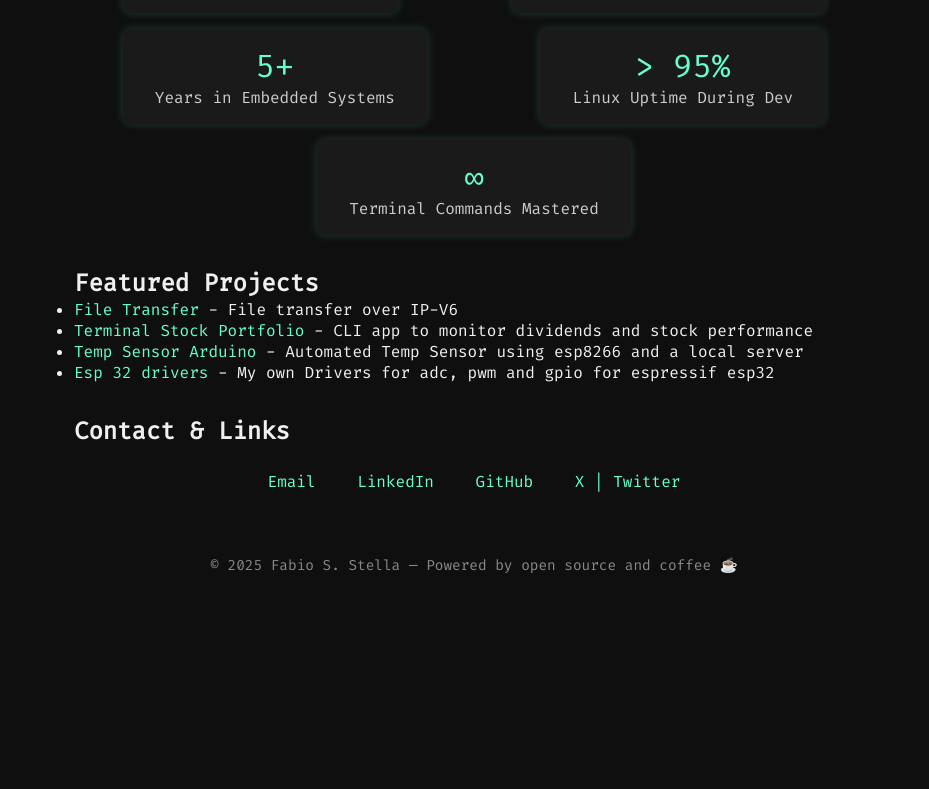
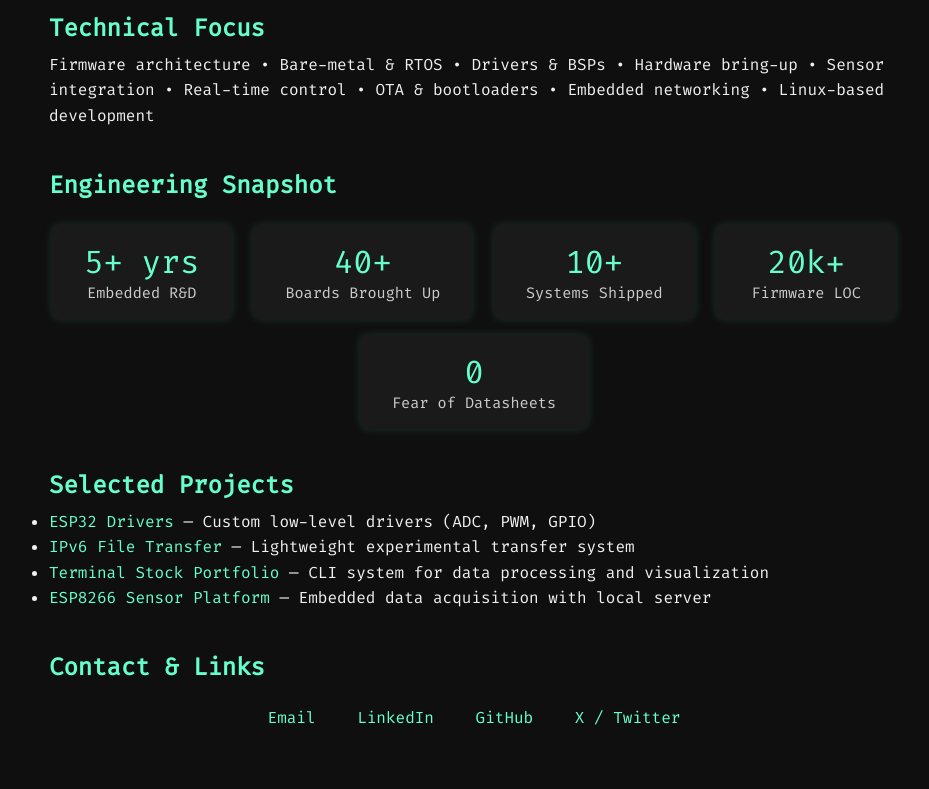
Before and after one commit to Gedankenn/Gedankenn, a plain HTML site: page index.html in a window 1280 px wide. Shown: the part 760-1549 px from the top of the page, without its empty margins (166-1095 px from the left). Before the commit the page ends 1367 px from the top, so only its background shows below. Drawn offline with Linux system fonts and the light colour scheme.

Commit message:
update bio

```diff
--- a/index.html
+++ b/index.html
@@ -3,7 +3,7 @@
 <head>
   <meta charset="UTF-8" />
   <meta name="viewport" content="width=device-width, initial-scale=1.0" />
-  <title>Fabio S. Stella | Embedded Systems Engineer</title>
+  <title>Fabio S. Stella | R&D Firmware Engineer</title>
   <link href="https://fonts.googleapis.com/css2?family=Fira+Code&display=swap" rel="stylesheet" />
   <style>
     * {
@@ -30,8 +30,15 @@
       margin-top: 0.5rem;
     }
     section {
-      max-width: 800px;
-      margin: 0 auto 2rem;
+      max-width: 850px;
+      margin: 0 auto 2.5rem;
+    }
+    h2 {
+      color: #66ffcc;
+      margin-bottom: 0.5rem;
+    }
+    p, li {
+      line-height: 1.6;
     }
     a {
       color: #66ffcc;
@@ -51,7 +58,7 @@
       display: flex;
       flex-wrap: wrap;
       justify-content: space-around;
-      margin-top: 2rem;
+      margin-top: 1.5rem;
       gap: 1rem;
     }
     .metric-box {
@@ -59,14 +66,15 @@
       padding: 1rem 2rem;
       border-radius: 8px;
       text-align: center;
-      box-shadow: 0 0 10px rgba(102, 255, 204, 0.2);
+      box-shadow: 0 0 10px rgba(102, 255, 204, 0.15);
+      min-width: 180px;
     }
     .metric-number {
       font-size: 2rem;
       color: #66ffcc;
     }
     .metric-label {
-      font-size: 1rem;
+      font-size: 0.95rem;
       color: #ccc;
     }
     footer {
@@ -78,59 +86,69 @@
   </style>
 </head>
 <body>
+
   <div style="text-align:center; margin-bottom: 2rem;">
     <a href="https://git.io/typing-svg">
-      <img src="https://readme-typing-svg.herokuapp.com?font=Fira+Code&duration=2000&pause=100&center=true&vCenter=true&multiline=true&width=720&height=175&lines=Gui's+are+a+lie%2C+they+are+just+front-ends+to+the+shell.;Through+the+shell%2C+I+gain+sudo.;Through+sudo%2C+I+gain+power.;Through+power%2C+I+gain+root.;Through+root%2C+my+chains+are+broken.;uid%3D0+shall+free+me...." alt="Typing SVG" />
+      <img src="https://readme-typing-svg.herokuapp.com?font=Fira+Code&duration=2000&pause=100&center=true&vCenter=true&multiline=true&width=720&height=175&lines=GUIs+are+a+lie%2C+they+are+just+front-ends+to+the+shell.;Through+the+shell%2C+I+gain+sudo.;Through+sudo%2C+I+gain+power.;Through+power%2C+I+gain+root.;Through+root%2C+my+chains+are+broken.;uid%3D0+shall+set+me+free...." alt="Typing SVG" />
     </a>
   </div>
 
   <header>
     <h1>Fabio S. Stella</h1>
-    <div class="subtitle">Computer Engineer • Embedded Systems Enthusiast • Linux Power User</div>
+    <div class="subtitle">R&D Firmware Engineer • Embedded Systems • Linux Power User</div>
   </header>
 
   <section>
     <h2>About Me</h2>
     <p>
-      Hi! I'm Fabio, an embedded systems engineer passionate about real-time systems, hardware-software integration, and all things Linux.
-      I currently work at Progress Rail, where I develop mission-critical embedded software for the railway industry.
+      I'm Fabio, a Computer Engineer working with R&D-oriented embedded systems, specialized in firmware, low-level software, and hardware–software co-design.
+      I currently work at <strong>Autenpro</strong>, developing embedded solutions for agricultural machinery, focused on sensing, automation, and real-time control.
+      <br><br>
+      I work close to the hardware: system bring-up, driver development, communication stacks, and firmware architecture.
+      Comfortable with oscilloscopes, logic analyzers, datasheets, and Linux terminals.
     </p>
   </section>
 
   <section>
-    <h2>Work Metrics</h2>
+    <h2>Technical Focus</h2>
+    <p>
+      Firmware architecture • Bare-metal & RTOS • Drivers & BSPs • Hardware bring-up • Sensor integration • Real-time control • OTA & bootloaders • Embedded networking • Linux-based development
+    </p>
+  </section>
+
+  <section>
+    <h2>Engineering Snapshot</h2>
     <div class="metrics">
       <div class="metric-box">
-        <div class="metric-number">20K+</div>
-        <div class="metric-label">Lines of C/C++ Written</div>
+        <div class="metric-number">5+ yrs</div>
+        <div class="metric-label">Embedded R&D</div>
       </div>
       <div class="metric-box">
         <div class="metric-number">40+</div>
-        <div class="metric-label">Embedded Boards Programmed</div>
+        <div class="metric-label">Boards Brought Up</div>
       </div>
       <div class="metric-box">
-        <div class="metric-number">5+</div>
-        <div class="metric-label">Years in Embedded Systems</div>
+        <div class="metric-number">10+</div>
+        <div class="metric-label">Systems Shipped</div>
       </div>
       <div class="metric-box">
-        <div class="metric-number">> 95%</div>
-        <div class="metric-label">Linux Uptime During Dev</div>
+        <div class="metric-number">20k+</div>
+        <div class="metric-label">Firmware LOC</div>
       </div>
       <div class="metric-box">
-        <div class="metric-number">∞</div>
-        <div class="metric-label">Terminal Commands Mastered</div>
+        <div class="metric-number">0</div>
+        <div class="metric-label">Fear of Datasheets</div>
       </div>
     </div>
   </section>
 
   <section>
-    <h2>Featured Projects</h2>
+    <h2>Selected Projects</h2>
     <ul>
-      <li><a href="https://github.com/Gedankenn/file_transfer_python" target="_blank">File Transfer</a> - File transfer over IP-V6</li>
-      <li><a href="https://github.com/Gedankenn/stocks" target="_blank">Terminal Stock Portfolio</a> - CLI app to monitor dividends and stock performance</li>
-      <li><a href="https://github.com/Gedankenn/arduino_temp_sensor" target="_blank">Temp Sensor Arduino</a> - Automated Temp Sensor using esp8266 and a local server</li>
-      <li><a href="https://github.com/Gedankenn/esp32_drivers" target="_blank">Esp 32 drivers</a> - My own Drivers for adc, pwm and gpio for espressif esp32</li>
-
+      <li><a href="https://github.com/Gedankenn/esp32_drivers" target="_blank">ESP32 Drivers</a> — Custom low-level drivers (ADC, PWM, GPIO)</li>
+      <li><a href="https://github.com/Gedankenn/file_transfer_python" target="_blank">IPv6 File Transfer</a> — Lightweight experimental transfer system</li>
+      <li><a href="https://github.com/Gedankenn/stocks" target="_blank">Terminal Stock Portfolio</a> — CLI system for data processing and visualization</li>
+      <li><a href="https://github.com/Gedankenn/arduino_temp_sensor" target="_blank">ESP8266 Sensor Platform</a> — Embedded data acquisition with local server</li>
     </ul>
   </section>
 
@@ -140,12 +158,13 @@
       <a href="mailto:fabioslikastella@gmail.com">Email</a>
       <a href="https://www.linkedin.com/in/fabio-slika-stella-6a37b513a/" target="_blank">LinkedIn</a>
       <a href="https://github.com/Gedankenn" target="_blank">GitHub</a>
-      <a href="https://x.com/Th00rBeardedOne" target="_blank">X | Twitter</a>
+      <a href="https://x.com/Th00rBeardedOne" target="_blank">X / Twitter</a>
     </div>
   </section>
 
   <footer>
-    &copy; 2025 Fabio S. Stella — Powered by open source and coffee ☕
+    &copy; 2026 Fabio S. Stella — R&D Firmware • Close to the metal ⚙️ fueled by coffee ☕
   </footer>
+
 </body>
 </html>
```
Also changed, not shown: 1 other file.
